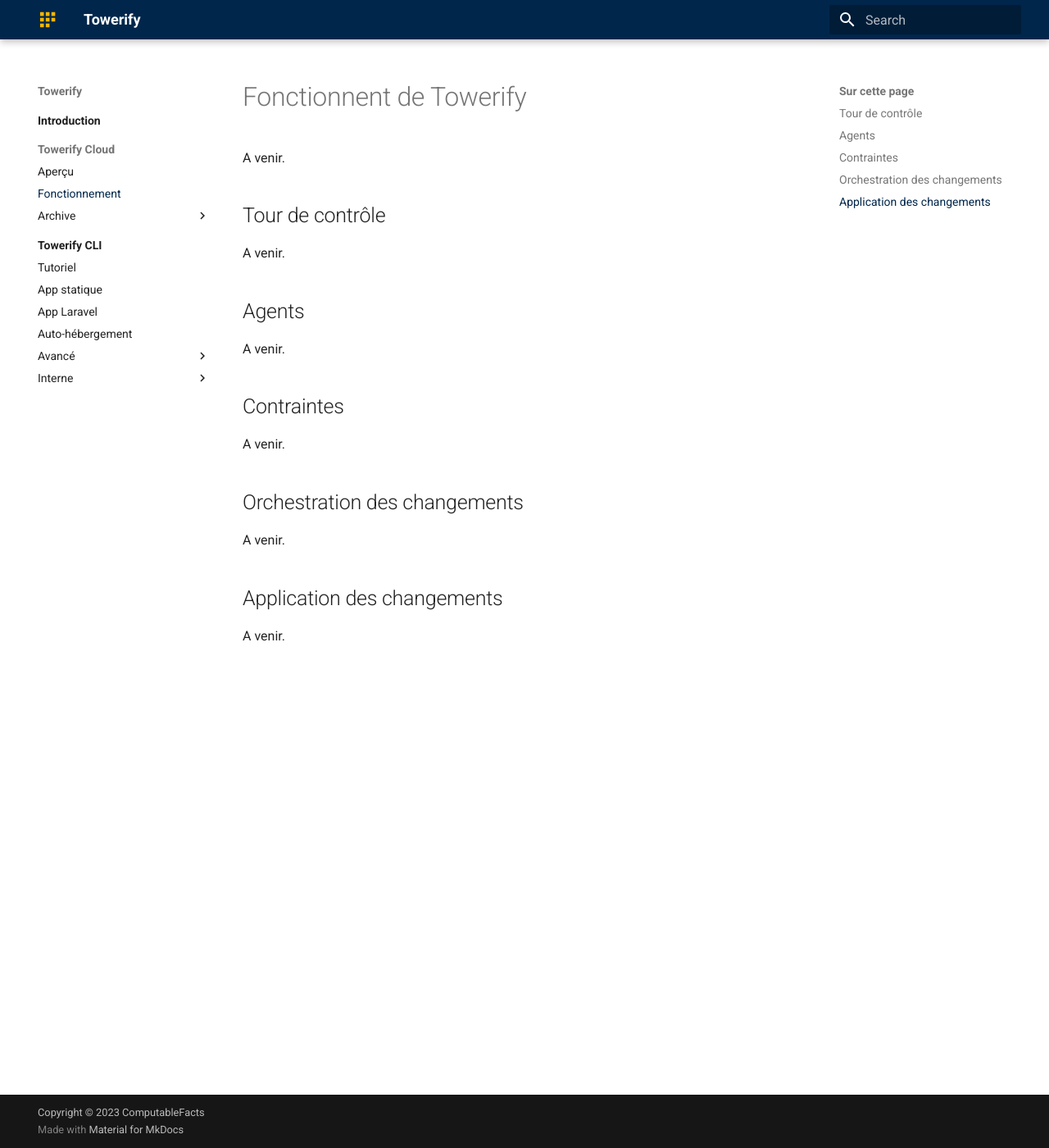
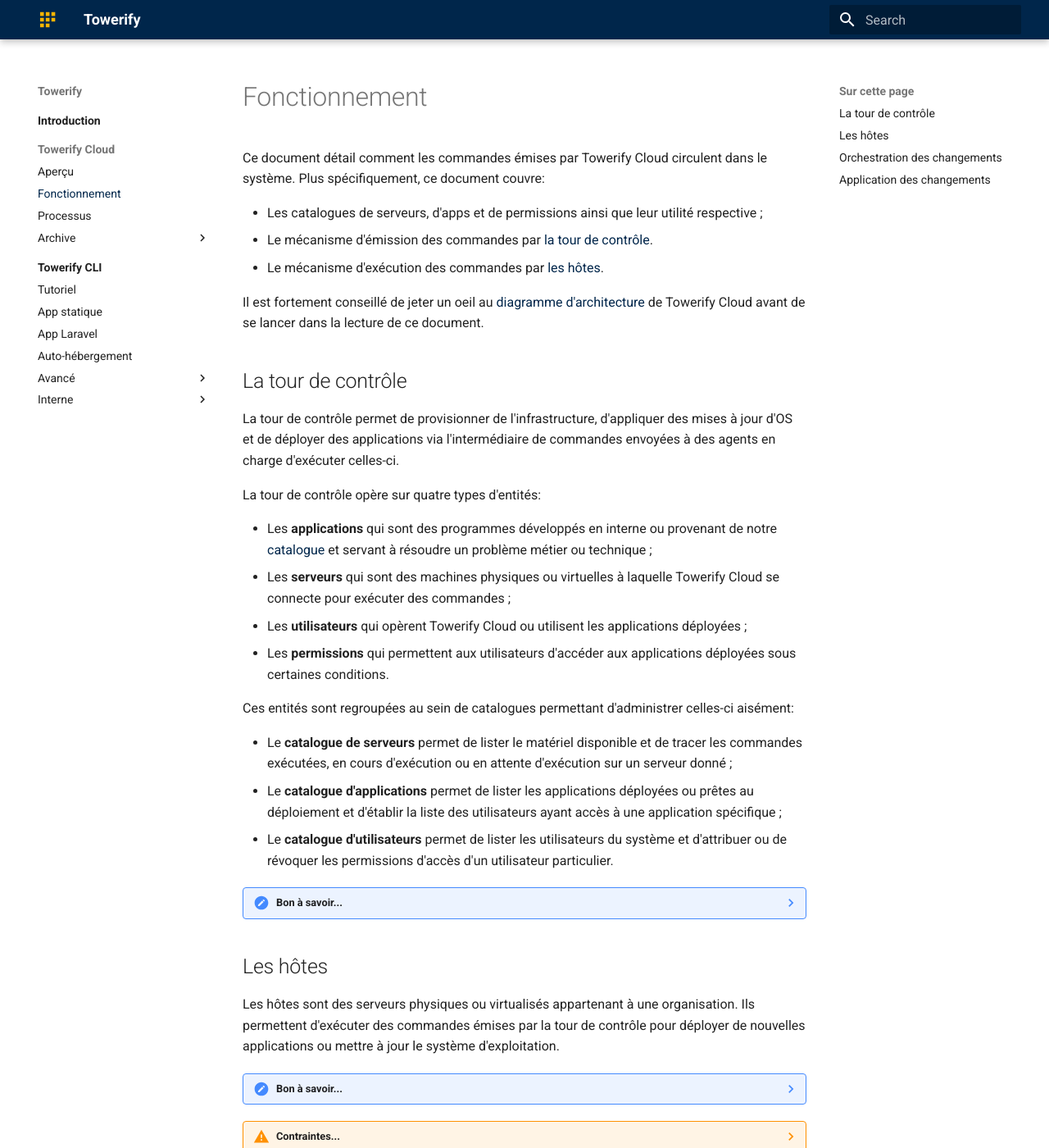
Before and after one commit to computablefacts/towerify-docs, an MkDocs documentation site: the page built from docs/cloud/how-it-works.md, in a window 1280 px wide and 1400 px high. Shown: the whole window at 82% size. Built offline with MkDocs 1.6.1 and Material for MkDocs 9.7.7, drawn with Linux system fonts in a browser that asks for light colours.

Commit message:
Edit Towerify Cloud 4/n

```diff
--- a/docs/cloud/how-it-works.md
+++ b/docs/cloud/how-it-works.md
@@ -1,18 +1,61 @@
-# Fonctionnent de Towerify
+# Fonctionnement
 
-A venir.
+Ce document détail comment les commandes émises par Towerify Cloud circulent dans le système. Plus spécifiquement, ce
+document couvre:
 
-## Tour de contrôle
+- Les catalogues de serveurs, d'apps et de permissions ainsi que leur utilité respective ;
+- Le mécanisme d'émission des commandes par [la tour de contrôle](#la-tour-de-contrle).
+- Le mécanisme d'exécution des commandes par [les hôtes](#les-htes).
 
-A venir.
+Il est fortement conseillé de jeter un oeil au [diagramme d'architecture](overview.md#diagramme-darchitecture) de
+Towerify Cloud avant de se lancer dans la lecture de ce document.
 
-## Agents
+## La tour de contrôle
 
-A venir.
+La tour de contrôle permet de provisionner de l'infrastructure, d'appliquer des mises à jour d'OS et de déployer des
+applications via l'intermédiaire de commandes envoyées à des agents en charge d'exécuter celles-ci.
 
-## Contraintes
+La tour de contrôle opère sur quatre types d'entités:
 
-A venir.
+- Les __applications__ qui sont des programmes développés en interne ou provenant de
+  notre [catalogue](archive/catalog.md) et servant à résoudre un problème métier ou technique ;
+- Les __serveurs__ qui sont des machines physiques ou virtuelles à laquelle Towerify Cloud se connecte pour exécuter des
+  commandes ;
+- Les __utilisateurs__ qui opèrent Towerify Cloud ou utilisent les applications déployées ;
+- Les __permissions__ qui permettent aux utilisateurs d'accéder aux applications déployées sous certaines conditions.
+
+Ces entités sont regroupées au sein de catalogues permettant d'administrer celles-ci aisément:
+
+- Le __catalogue de serveurs__ permet de lister le matériel disponible et de tracer les commandes exécutées, en cours
+  d'exécution ou en attente d'exécution sur un serveur donné ;
+- Le __catalogue d'applications__ permet de lister les applications déployées ou prêtes au déploiement et d'établir la
+  liste des utilisateurs ayant accès à une application spécifique ;
+- Le __catalogue d'utilisateurs__ permet de lister les utilisateurs du système et d'attribuer ou de révoquer les
+  permissions d'accès d'un utilisateur particulier.
+
+??? note "Bon à savoir..."
+
+    Towerify Cloud est une application [multi-tenant](https://en.wikipedia.org/wiki/Multitenancy) et peut donc être
+    configurée pour être utilisée par plusieurs organisations simultanément.
+
+## Les hôtes
+
+Les hôtes sont des serveurs physiques ou virtualisés appartenant à une organisation. Ils permettent d'exécuter des
+commandes émises par la tour de contrôle pour déployer de nouvelles applications ou mettre à jour le système
+d'exploitation.
+
+??? note "Bon à savoir..."
+
+    Il n'est pas nécessaire que la tour de contrôle soit connectée à un hôte pour que celui-ci fonctionne! En effet, il
+    est tout à fait possible de déployer une ou plusieurs applications à l'aide de la tour de contrôle puis de couper
+    l'accès à l'hôte sans pour autant que les applications déployées ne cessent de fonctionner :-)
+
+??? warning "Contraintes..."
+
+    Les hôtes provisionnés par l'organisation doivent avoir [Linux Debian](https://www.debian.org/) pour système
+    d'exploitation. Les hôtes doivent être configurés pour être accessibles en SSH par la tour de contrôle. Lors de
+    l'enregistrement d'un hôte auprès de la tour de contrôle, celui-ci sera reformaté pour utiliser la distribution
+    [YunoHost](https://yunohost.org/) basée sur Linux Debian.
 
 ## Orchestration des changements
 
--- a/mkdocs.yml
+++ b/mkdocs.yml
@@ -10,6 +10,7 @@
   - Towerify Cloud:
       - Aperçu: cloud/overview.md
       - Fonctionnement: cloud/how-it-works.md
+      - Processus: cloud/workflows.md
       - Archive:
         - Catalogue: cloud/archive/catalog.md
         - Cas d'usage: cloud/archive/use-case.md
```
Also changed, not shown: docs/cloud/walkthroughs.md (added, +1 -0 lines), docs/cloud/workflows.md (added, +1 -0 lines).
